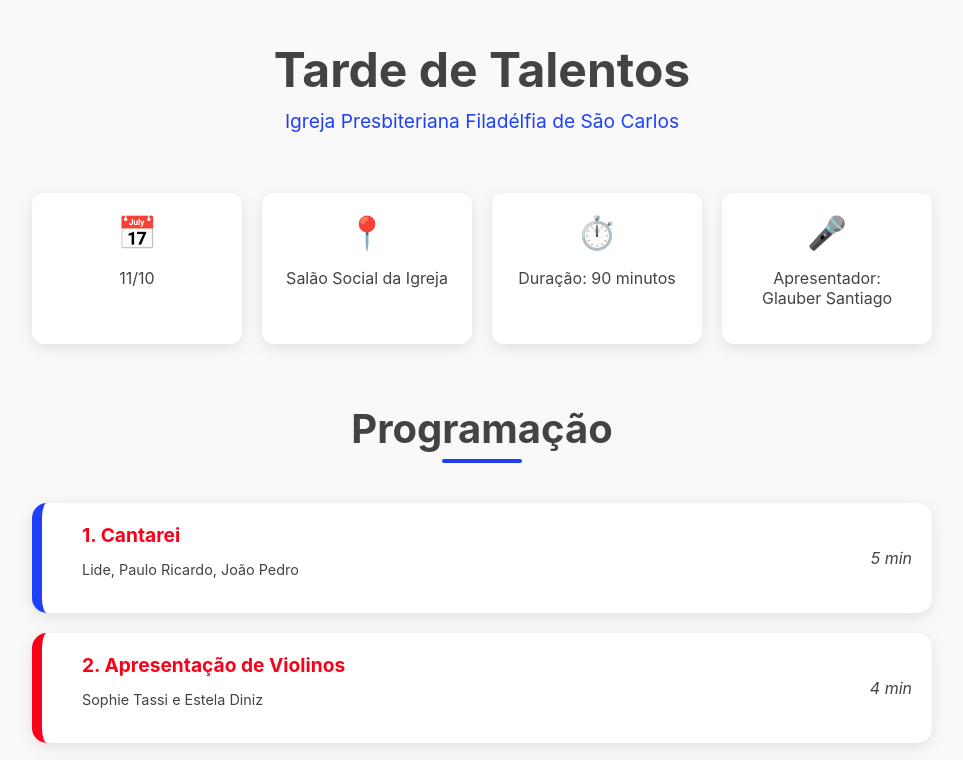
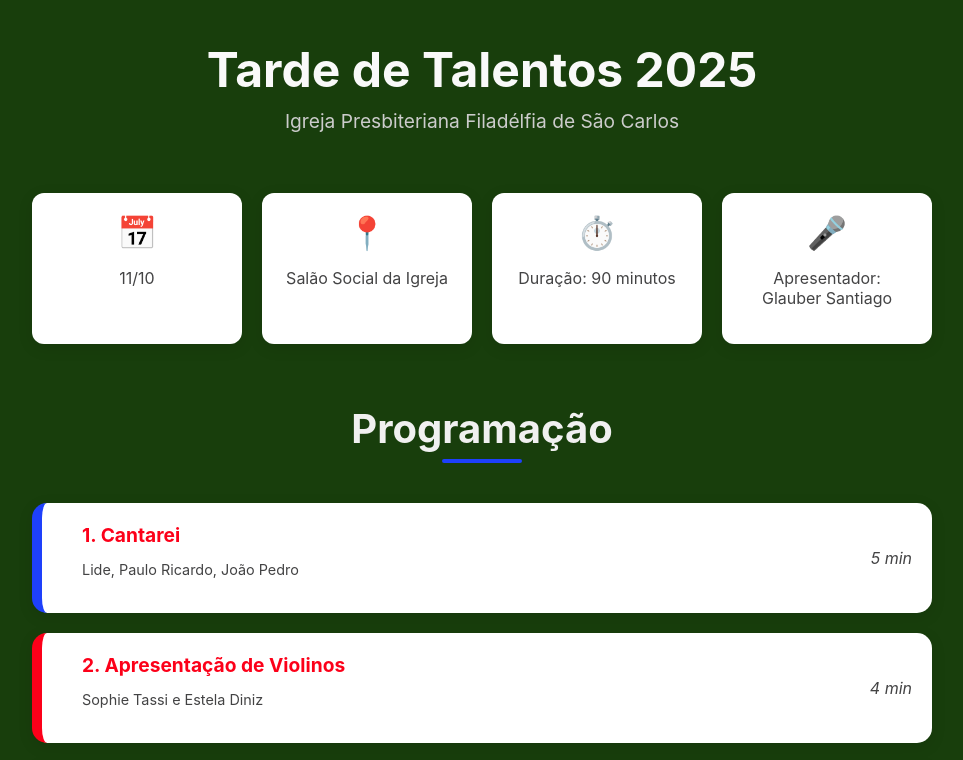
Before and after one commit to GlauberLASantiago/TardeDosTalentos2025, a plain HTML site: page index.html in a window 1280 px wide. Shown: the top 760 px of the page, without its empty margins (158-1121 px from the left). Drawn offline with Linux system fonts and the light colour scheme.

Commit message:
Update index.html

```diff
--- a/index.html
+++ b/index.html
@@ -21,8 +21,8 @@
             margin: 0;
             padding: 0;
             font-family: -apple-system, BlinkMacSystemFont, 'Segoe UI', Roboto, 'Helvetica Neue', Arial, sans-serif;
-            background-color: var(--cor-clara);
-            color: var(--cor-escura);
+            background-color: #183E0C; /* Fundo de página modificado */
+            color: #F0F0F0; /* Cor de texto principal ajustada para o fundo escuro */
             overflow-x: hidden; /* Evita rolagem horizontal */
         }
 
@@ -45,13 +45,13 @@
 
         header h1 {
             font-size: 3rem;
-            color: var(--cor-escura);
+            color: var(--cor-clara); /* Garante que o título seja claro */
             margin: 0;
         }
 
         header p {
             font-size: 1.2rem;
-            color: var(--cor-primaria);
+            color: #cccccc; /* Cor ajustada para melhor contraste */
             margin-top: 10px;
         }
 
@@ -69,6 +69,7 @@
             padding: 20px;
             border-radius: 12px;
             box-shadow: 0 4px 15px var(--cor-sombra);
+            color: var(--cor-escura); /* Garante que o texto dentro dos cards seja escuro */
             /* Animação de entrada (será controlada por JS) */
             opacity: 0;
             transform: translateY(20px);
@@ -125,6 +126,7 @@
             position: relative;
             overflow: hidden; /* Para a linha lateral */
             transition: transform 0.3s ease, box-shadow 0.3s ease;
+            color: var(--cor-escura); /* Garante que o texto dentro dos cards seja escuro */
             /* Animação de entrada (será controlada por JS) */
             opacity: 0;
             transform: translateX(30px);
@@ -199,7 +201,7 @@
 
     <div class="container">
         <header>
-            <h1>Tarde de Talentos</h1>
+            <h1>Tarde de Talentos 2025</h1>
             <p>Igreja Presbiteriana Filadélfia de São Carlos</p>
         </header>
 
```
